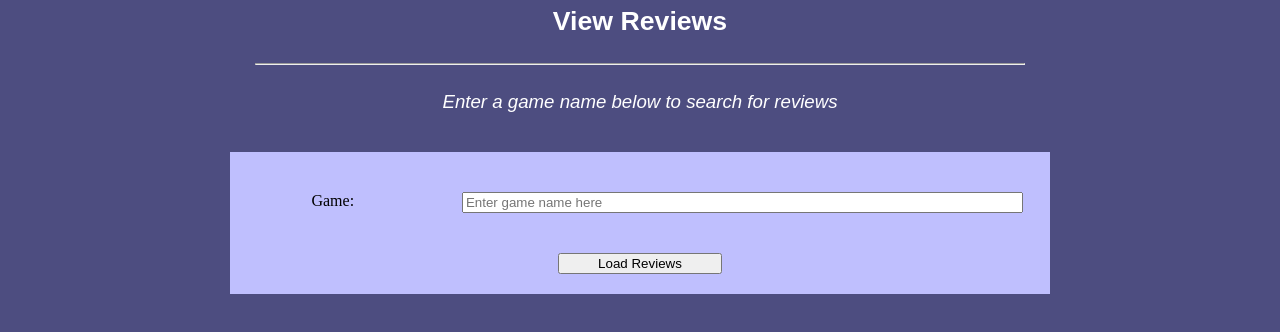
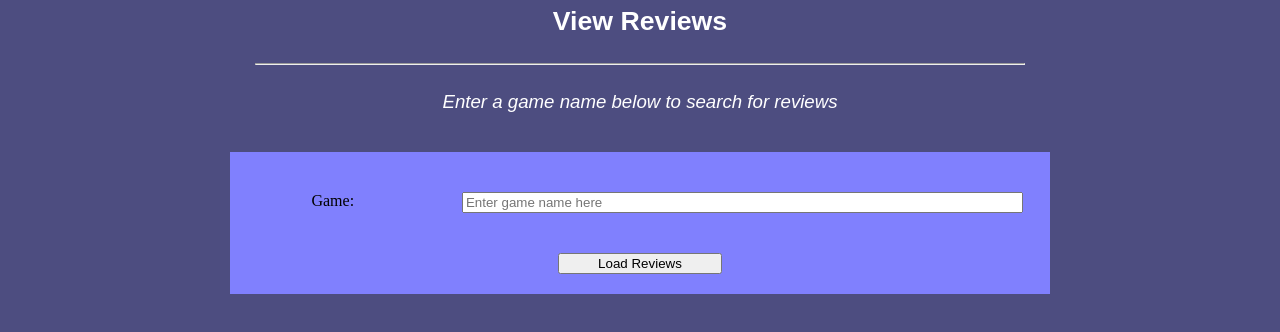
Before and after one commit to SSpencer-Mcfad99/ReviewSite, a plain HTML site: page viewreviews.html in a window 1280 px wide. Shown: the part 122-454 px from the top of the page. Drawn offline with Linux system fonts and the light colour scheme.

Commit message:
Changing colour of containers (2/2)

```diff
--- a/viewreviews.html
+++ b/viewreviews.html
@@ -34,7 +34,7 @@
     <div class="col-outer left"></div>
     <div class="col-inner">
     <div class="row bgGrey">
-      <div class="row-centered bgLightPurple paddingMedium">
+      <div class="row-centered bgPurple paddingMedium">
         <div class="col-left-sm">
           <label for="gameName">Game:</label>
         </div>
@@ -45,7 +45,7 @@
     </div>
 
     <div class="row bgGrey">
-      <div class="row-centered bgLightPurple paddingSmallBottom">
+      <div class="row-centered bgPurple paddingSmallBottom">
         <button id="loadReviews">Load Reviews</button>
       </div>
     </div>
```
